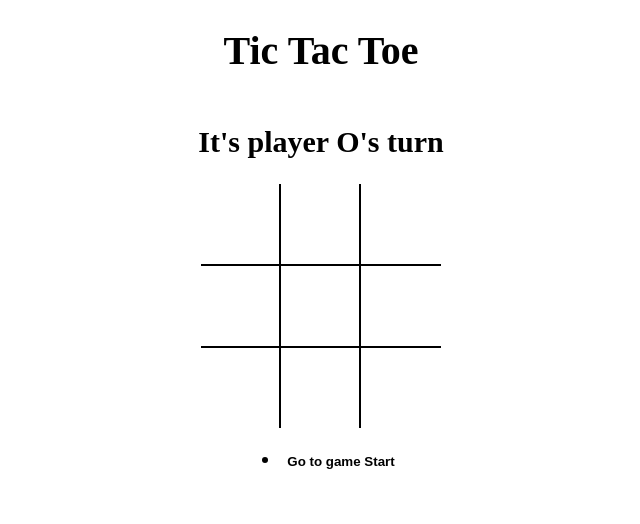
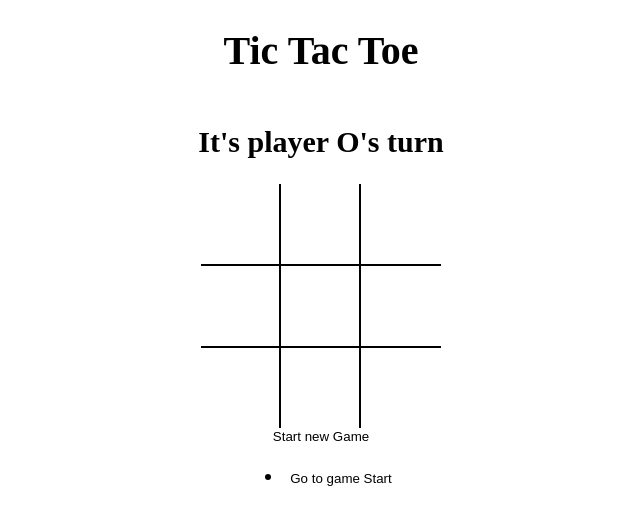
Before and after one commit to SAM6358/Tic-Tac-Toe-using-React, a React (Vite) app: page / in a window 1280 px wide. Shown: the top 524 px of the page, without its empty margins (319-959 px from the left). Built offline with nearby package versions, Linux system fonts and the light colour scheme; the HTML template or start-up script is replaced by a standard one.

Commit message:
added Start new game button to start the game from beginning and included winning square to be bold in display

```diff
--- a/src/App.jsx
+++ b/src/App.jsx
@@ -5,15 +5,14 @@ import Status_message from './components/Status_message';
 import { calculateWinner } from './winner';
 import './styles/main.scss';
 
+const New_game = [{ board: Array(9).fill(null), isXnext: true }];
 const App = () => {
-  const [history, update_history] = useState([
-    { board: Array(9).fill(null), isXnext: true },
-  ]);
+  const [history, update_history] = useState(New_game);
   const [currentmove, set_currentmove] = useState(0);
 
   const curr = history[currentmove];
 
-  const winner = calculateWinner(curr.board);
+  const { winner, winningSquare } = calculateWinner(curr.board);
 
   const handlesquareclick = position => {
     if (curr.board[position] || winner) return;
@@ -36,12 +35,25 @@ const App = () => {
     set_currentmove(move);
   };
 
+  const onNew_game = () => {
+    update_history(New_game);
+    set_currentmove(0);
+  };
+
   return (
     <div className="app">
       <h1> Tic Tac Toe </h1>
       <Status_message winner={winner} curr={curr} />
-      <Board board={curr.board} handlesquareclick={handlesquareclick} />
-      <History history={history} moveTo={moveTo} currentmove={currentmove} />
+      <Board
+        board={curr.board}
+        handlesquareclick={handlesquareclick}
+        winningSquare={winningSquare}
+      />
+      <button type="button" onClick={onNew_game}>
+        {' '}
+        Start new Game{' '}
+      </button>
+      <History history={history} moveTo={moveTo} />
     </div>
   );
 };
--- a/src/components/Board.jsx
+++ b/src/components/Board.jsx
@@ -1,11 +1,13 @@
 import React from 'react';
 import Square from './Square';
-const Board = ({ board, handlesquareclick }) => {
+const Board = ({ board, handlesquareclick, winningSquare }) => {
   const renderSquare = position => {
+    const iswinningSquare = winningSquare.includes(position);
     return (
       <Square
         value={board[position]}
         onClick={() => handlesquareclick(position)}
+        iswinningSquare={iswinningSquare}
       />
     );
   };
--- a/src/components/Square.jsx
+++ b/src/components/Square.jsx
@@ -1,8 +1,13 @@
 import React from 'react';
 
-const Square = ({ value, onClick }) => {
+const Square = ({ value, onClick, iswinningSquare }) => {
   return (
-    <button type="button" className="square" onClick={onClick}>
+    <button
+      type="button"
+      className="square"
+      onClick={onClick}
+      style={{ fontWeight: iswinningSquare ? 'bold' : 'normal' }}
+    >
       {' '}
       {value}{' '}
     </button>
--- a/src/winner.jsx
+++ b/src/winner.jsx
@@ -12,7 +12,13 @@ export function calculateWinner(square) {
   for (let i = 0; i < lines.length; i++) {
     const [a, b, c] = lines[i];
     if (square[a] && square[a] === square[b] && square[b] === square[c])
-      return square[a];
+      return {
+        winner: square[a],
+        winningSquare: [a, b, c],
+      };
   }
-  return null;
+  return {
+    winner: null,
+    winningSquare: [],
+  };
 }
```
